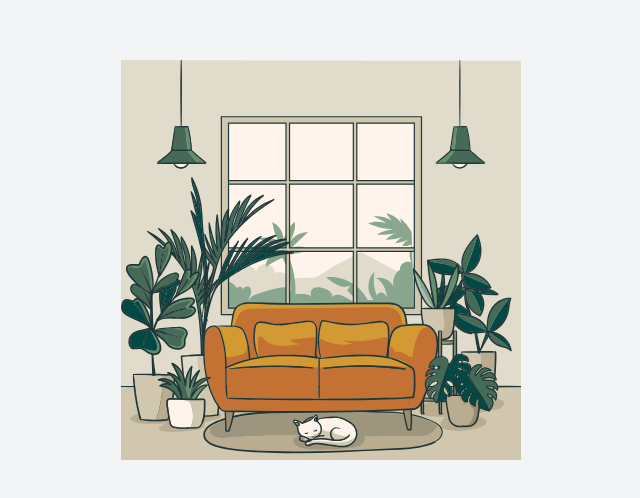
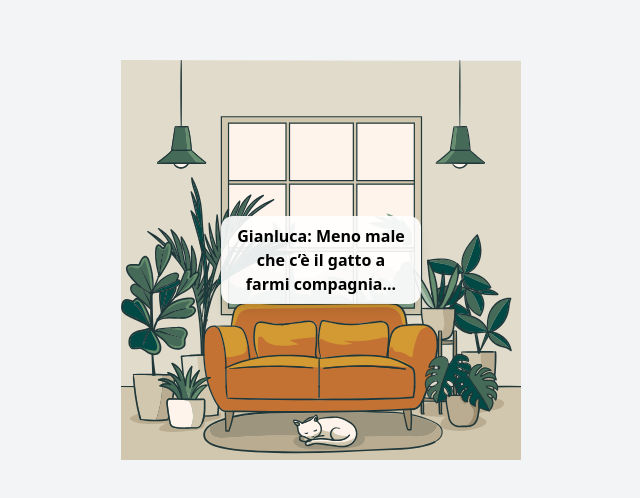
Before and after one commit to nmswe/chatbot_sinistri_sei, a Next.js app in the folder sinistri-sei/: page / in a window 1280 px wide. Shown: the part 140-638 px from the top of the page, without its empty margins (319-959 px from the left). Built offline with nearby package versions, Linux system fonts and the light colour scheme.

Commit message:
feat: dialogo a scorrimento v1

```diff
--- a/sinistri-sei/src/app/components_intro/intro.tsx
+++ b/sinistri-sei/src/app/components_intro/intro.tsx
@@ -1,14 +1,46 @@
+"use client";
+
+import { useEffect, useState } from "react";
 import Image from "next/image";
 
 export default function Intro() {
+  const phrases = [
+    "Gianluca: Che palle ste attese telefoniche...",
+    "Gianluca: Meno male che c’è il gatto a farmi compagnia...",
+    "Voce automatizzata: I nostri operatori sono tutti occupati al momento \n \n Attendere prego ...",
+    "Voce automatizzata: I nostri operatori sono tutti occupati al momento \n \n Attendere prego ...",
+    "Voce automatizzata: I nostri BZZ operatori BZZ sono tutti OccupATi al momento \n \n ZSttendere bzzregO ...",
+    "..................",
+    "Gianluca: Almeno funzionassero bene questi sistemi, sono sempre sminchiati.."
+  ];
+
+  const [index, setIndex] = useState(0);
+
+  useEffect(() => {
+    const interval = setInterval(() => {
+      setIndex((prev) => (prev + 1) % phrases.length);
+    }, 3500); // cambia frase ogni 3.5 secondi
+    return () => clearInterval(interval);
+  }, []);
+
   return (
     <div className="flex h-screen items-center justify-center bg-gray-100">
-      <Image
-        src="/intro_scenarios/living-room-svg.svg"
-        alt="Logo"
-        width={400}
-        height={400}
-      />
+      <div className="relative">
+        {/* SVG come immagine */}
+        <Image
+          src="/intro_scenarios/living-room-svg.svg"
+          alt="Living room"
+          width={400}
+          height={400}
+        />
+
+        {/* Finestra di dialogo centrata sopra l’SVG */}
+        <div className="absolute inset-0 flex items-center justify-center">
+          <div className="bg-white/90 px-4 py-2 rounded-xl shadow-lg text-center max-w-[200px]">
+            <p className="text-base font-semibold">{phrases[index]}</p>
+          </div>
+        </div>
+      </div>
     </div>
   );
 }
```
